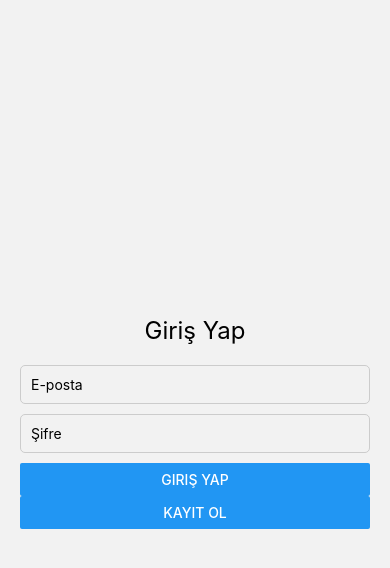
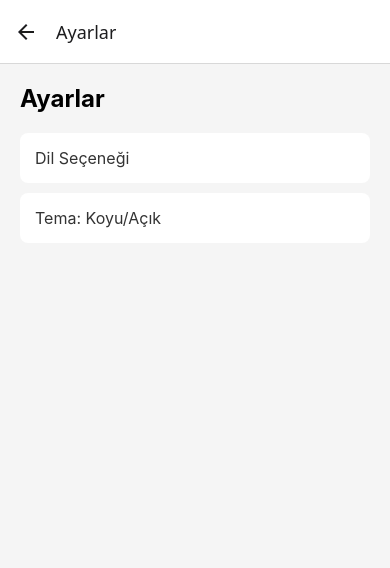
Before and after one commit to BeydaNurPinarbasi/Otel_Project, a React Native app: screen /Settings in a window 390 px wide. Shown: the top 568 px of the page. Built offline with nearby package versions, Linux system fonts and the light colour scheme.

Commit message:
Setting Screen has started to be made

```diff
--- a/App.tsx
+++ b/App.tsx
@@ -2,12 +2,15 @@ import 'react-native-gesture-handler';
 import React from 'react';
 import { NavigationContainer } from '@react-navigation/native';
 import { createStackNavigator } from '@react-navigation/stack';
+import { TouchableOpacity } from 'react-native';
+import Icon from 'react-native-vector-icons/Ionicons'; // İkonları kullanmak için
+
 import HomeScreen from './src/screens/HomeScreen';
 import HotelDetailsScreen from './src/screens/HotelDetailScreen';
 import LoginScreen from './src/screens/LoginScreen';
 import RegisterScreen from './src/screens/RegisterScreen';
 import WelcomeScreen from './src/screens/WelcomeScreen';
-
+import SettingsScreen from './src/screens/SettingsScreen';
 
 const Stack = createStackNavigator();
 
@@ -36,14 +39,32 @@ export default function App() {
         <Stack.Screen
           name="Home"
           component={HomeScreen}
-          options={{ title: 'Ana Sayfa' }} // Ana Sayfa başlığı
+          options={({ navigation }) => ({
+            title: 'Ana Sayfa',
+            headerRight: () => (
+              <TouchableOpacity onPress={() => navigation.navigate('Settings')}>
+                <Icon name="settings" size={25} color="#000" style={{ marginRight: 20 }} />
+              </TouchableOpacity>
+            ),
+          })}
         />
         <Stack.Screen
           name="HotelDetails"
           component={HotelDetailsScreen}
-          options={{ title: 'Otel Detayları' }} // Otel Detayları başlığı
+          options={({ navigation }) => ({
+            title: 'Otel Detayları',
+            headerRight: () => (
+              <TouchableOpacity onPress={() => navigation.navigate('Settings')}>
+                <Icon name="settings" size={25} color="#000" style={{ marginRight: 20 }} />
+              </TouchableOpacity>
+            ),
+          })}
         />
-
+        <Stack.Screen
+          name="Settings"
+          component={SettingsScreen}
+          options={{ title: 'Ayarlar' }} // Ayarlar sayfası başlığı
+        />
 
       </Stack.Navigator>
     </NavigationContainer>
--- /dev/null
+++ b/src/screens/SettingsScreen.js
@@ -0,0 +1,52 @@
+import React from 'react';
+import { View, Text, StyleSheet, TouchableOpacity } from 'react-native';
+
+const SettingsScreen = () => {
+  return (
+    <View style={styles.container}>
+      <Text style={styles.header}>Ayarlar</Text>
+
+      {/* Dil Ayarı */}
+      <TouchableOpacity
+        style={styles.option}
+        onPress={() => console.log('Dil Seçeneği Açıldı!')} // Butona basıldığında çalışacak kod
+      >
+        <Text style={styles.optionText}>Dil Seçeneği</Text>
+      </TouchableOpacity>
+
+      {/* Tema Ayarı */}
+      <TouchableOpacity
+        style={styles.option}
+        onPress={() => console.log('Tema Seçimi Açıldı!')} // Butona basıldığında çalışacak kod
+      >
+        <Text style={styles.optionText}>Tema: Koyu/Açık</Text>
+      </TouchableOpacity>
+    </View>
+  );
+};
+
+const styles = StyleSheet.create({
+  container: {
+    flex: 1,
+    padding: 20,
+    backgroundColor: '#f5f5f5',
+  },
+  header: {
+    fontSize: 24,
+    fontWeight: 'bold',
+    marginBottom: 20,
+  },
+  option: {
+    backgroundColor: '#ffffff',
+    padding: 15,
+    borderRadius: 8,
+    marginBottom: 10,
+    elevation: 2,
+  },
+  optionText: {
+    fontSize: 16,
+    color: '#333333',
+  },
+});
+
+export default SettingsScreen;
```
